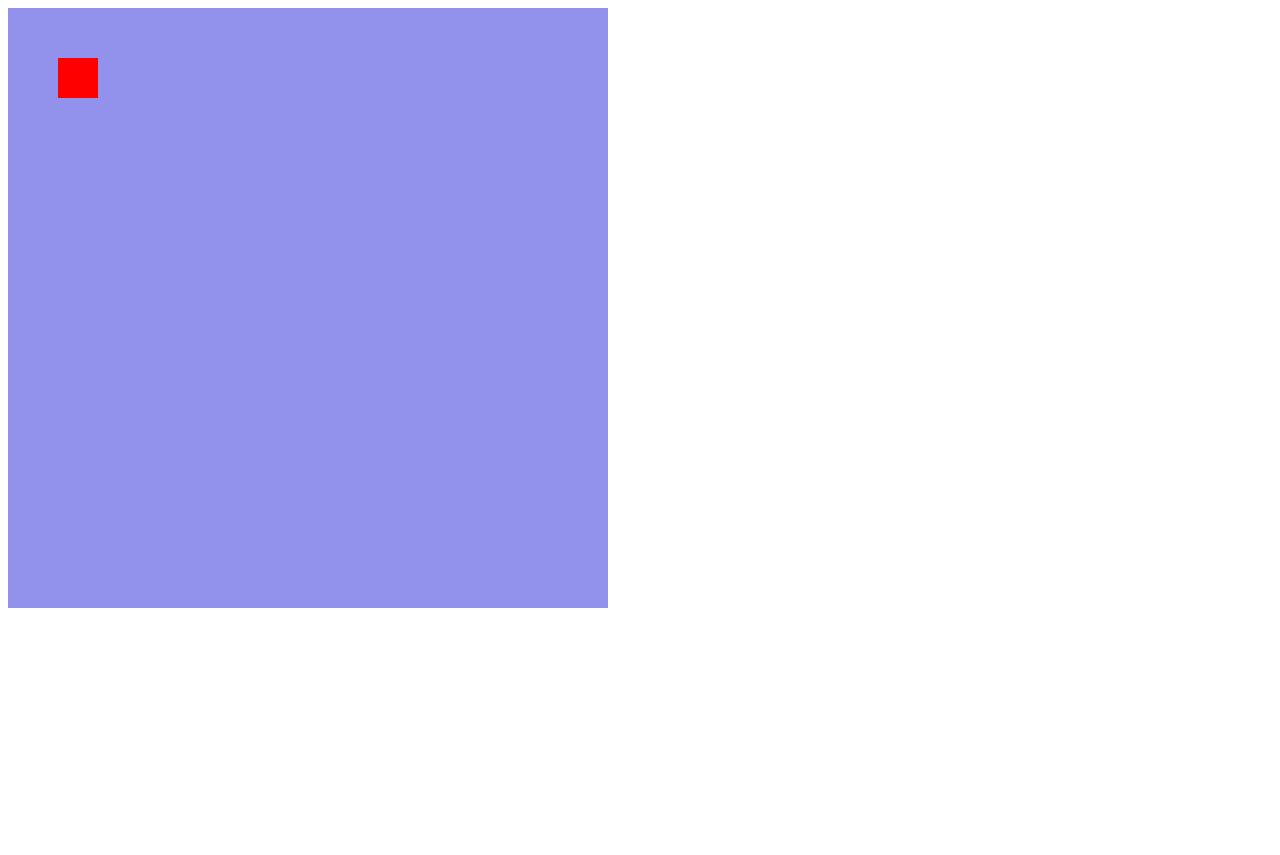
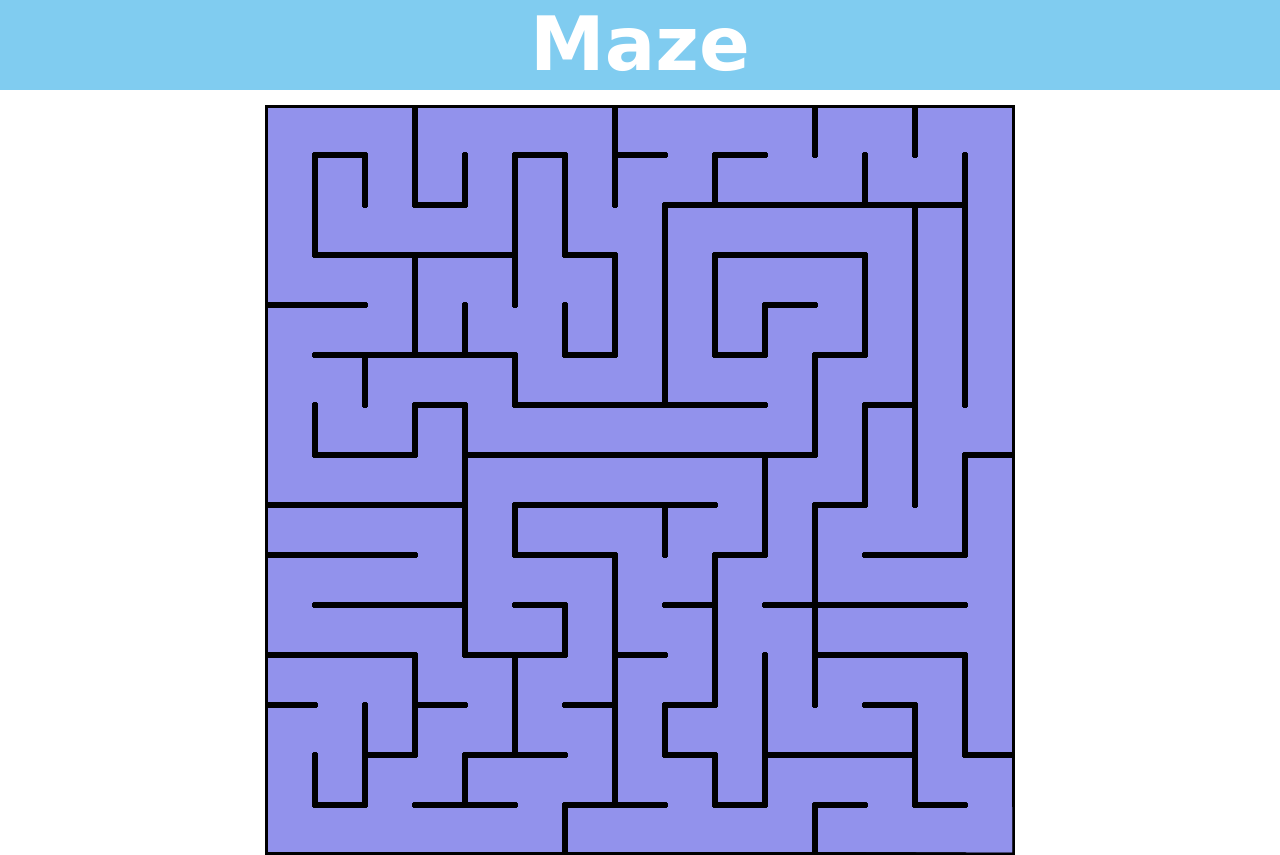
Before and after one commit to alissacrane123/Maze, a website: page index.html in a window 1280 px wide. Before the commit the page ends 800 px from the top, so only its background shows below. Drawn offline with Linux system fonts and the light colour scheme.

Commit message:
add styling to main page

```diff
--- /dev/null
+++ b/css/style.css
@@ -0,0 +1,46 @@
+html, body {
+  margin: 0;
+  padding: 0;
+  border: 0;
+  height: 100%;
+  width: 100%;
+}
+
+.main-content-container {
+  display: flex;
+  flex-direction: column;
+  align-content: center;
+}
+
+canvas {
+  margin-top: 105px;
+  margin-left: auto;
+  margin-right: auto;
+}
+
+.navbar-container {
+  height: 90px;
+  background: rgb(128, 204, 240);
+  position: absolute;
+  top: 0;
+  width: 100%;
+  display: flex;
+  justify-content: space-evenly;
+  /* align-content: center; */
+}
+
+.header-container {
+  display: inline-block;
+  height: 100%;
+  width: 230px;
+  margin-left: auto;
+  margin-right: auto;
+}
+
+.header {
+  text-align: center;
+  font-size: 75px;
+  font-family: Verdana, Geneva, Tahoma, sans-serif;
+  color: white;
+  font-weight: bolder;
+}
--- a/index.html
+++ b/index.html
@@ -2,13 +2,22 @@
 <html lang="en">
 <head>
   <meta charset="UTF-8">
-  <meta name="viewport" content="width=device-width, initial-scale=1.0">
+  <title>Maze</title>
+
+  <link rel="stylesheet" type="text/css" href="./css/style.css">
   <script src="keymaster.js"></script>
   <script type="application/javascript" src="./src/bundle.js"></script>
-  <title>Maze</title>
 </head>
 <body>
-  <canvas style="background:rgb(146, 146, 236)" id="maze" width="500" height="500"></canvas>
+  <div class="main-content-container">
+    <div class="navbar-container">
+      <div class="header-container">
+        <div class="header">Maze</div>
+      </div>
 
+    </div>
+
+    <canvas style="background:rgb(146, 146, 236)" id="maze" width="750" height="750"></canvas>
+  </div>
 </body>
 </html>
--- a/src/bundle.js
+++ b/src/bundle.js
@@ -113,6 +113,9 @@ const drawMaze = (maze, ctx, n, w, h) => {
 
       let y = i * inc;
       let x = j * inc;
+
+      ctx.lineWidth = 5;
+      ctx.lineCap = "round";
 
       if (cell[0] === 0) {
         ctx.moveTo(x, y);
@@ -256,12 +259,14 @@ module.exports = GameView;
 
 
 GameView.MOVES = {
-  up: [0, -1],
-  left: [-1, 0],
-  down: [0, 1],
-  right: [1, 0]
+  up: [0, -10],
+  left: [-10, 0],
+  down: [0, 10],
+  right: [10, 0]
 }
 
+
+// ctx.getImageData();
 
 // var myGameArea = {
 //   canvas: document.createElement("canvas"),
@@ -366,9 +371,9 @@ const GameView = __webpack_require__(/*! ./game_view */ "./src/game_view.js");
 const Game = __webpack_require__(/*! ./game */ "./src/game.js");
 
 document.addEventListener("DOMContentLoaded", () => {
-  let n = 10;
-  let w = 600;
-  let h = 600;
+  let n = 15;
+  let w = 750;
+  let h = 750;
   const canvas = document.getElementById("maze");
   const ctx = canvas.getContext('2d');
   const maze = new Maze(n);
@@ -377,7 +382,7 @@ document.addEventListener("DOMContentLoaded", () => {
   obj = new MovingObject({ pos: [50, 50], vel: [10, 10], width: 40, height: 40, color: "#f00" });
   view = new GameView(canvas, ctx, obj);
   game = new Game(view, obj);
-  view.start();
+  // view.start();
 })
 
 /***/ }),
--- a/src/draw_maze.js
+++ b/src/draw_maze.js
@@ -18,6 +18,9 @@ const drawMaze = (maze, ctx, n, w, h) => {
 
       let y = i * inc;
       let x = j * inc;
+
+      ctx.lineWidth = 5;
+      ctx.lineCap = "round";
 
       if (cell[0] === 0) {
         ctx.moveTo(x, y);
```
Also changed, not shown: src/game_view.js (+6 -4 lines), src/index.js (+4 -4 lines), 1 other file.
